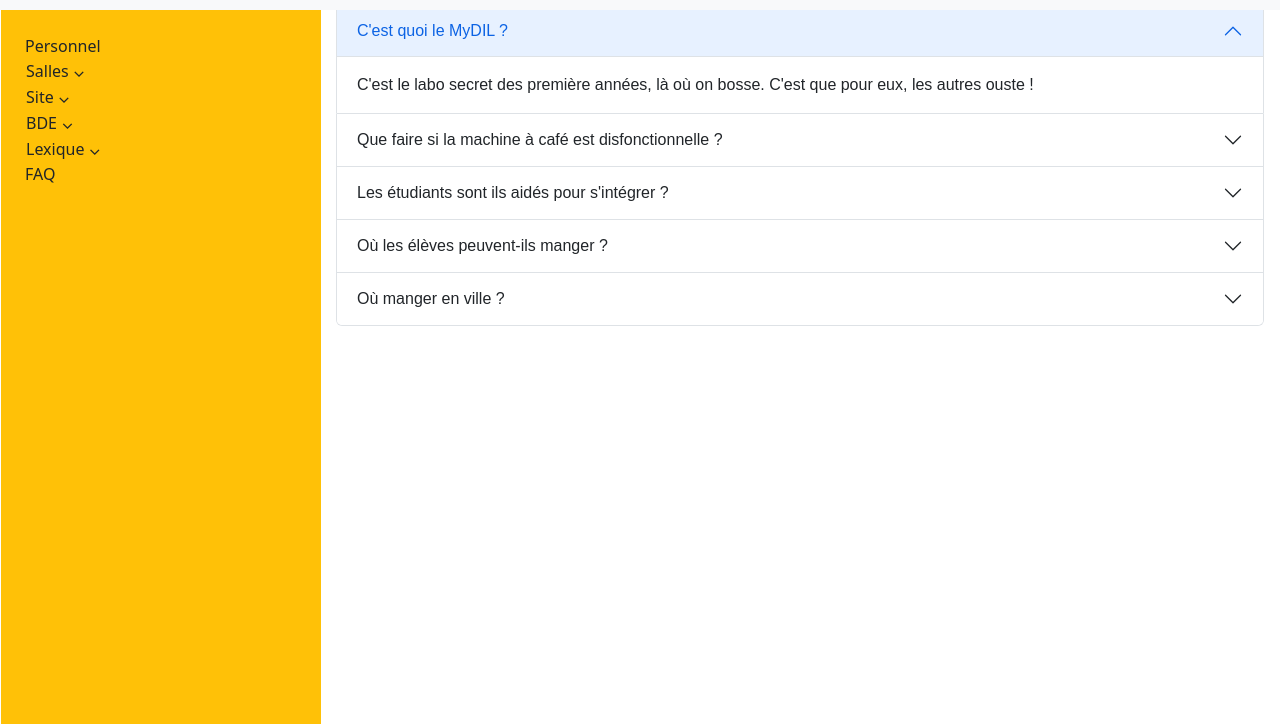
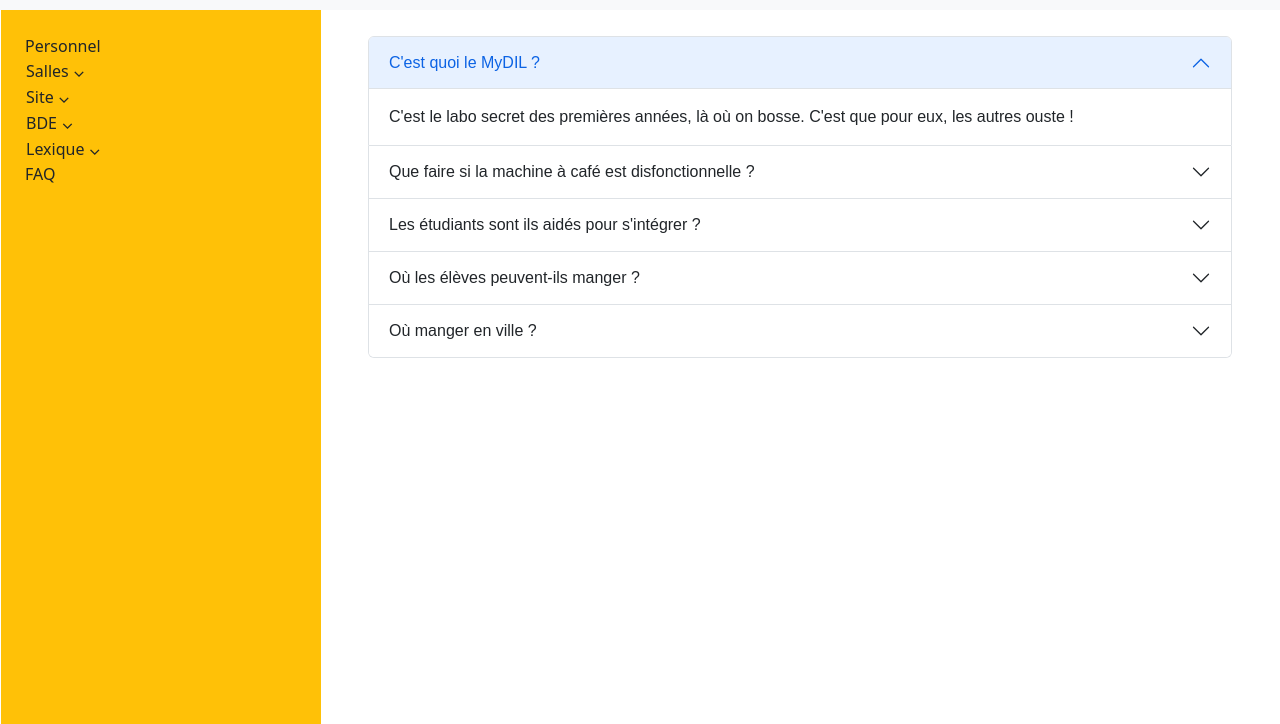
Before and after one commit to EosisWasTaken/epsideral, a plain HTML site: page faq.html in a window 1280 px wide. Shown: the part 76-800 px from the top of the page. Drawn offline with nearby package versions, Linux system fonts and the light colour scheme.

Commit message:
update FAQ

```diff
--- a/faq.html
+++ b/faq.html
@@ -99,7 +99,7 @@
 
       </nav>
     </div>
-    <div class="col-sm-9 p-3 content text"> <!-- mt-6 pour éviter que le texte se retrovue derrière le header vu qu'il est en position : fixed maintenant -->
+    <div class="col-sm-9 p-5 content text"> <!-- mt-6 pour éviter que le texte se retrovue derrière le header vu qu'il est en position : fixed maintenant -->
       <div class="accordion" id="accordionExample">
         <div class="accordion-item">
           <h2 class="accordion-header" id="headingOne">
@@ -109,7 +109,7 @@
           </h2>
           <div id="collapseOne" class="accordion-collapse collapse show" aria-labelledby="headingOne" data-bs-parent="#accordionExample">
             <div class="accordion-body">
-              C'est le labo secret des première années, là où on bosse. C'est que pour eux, les autres ouste !
+              C'est le labo secret des premières années, là où on bosse. C'est que pour eux, les autres ouste !
             </div>
           </div>
         </div>
```
